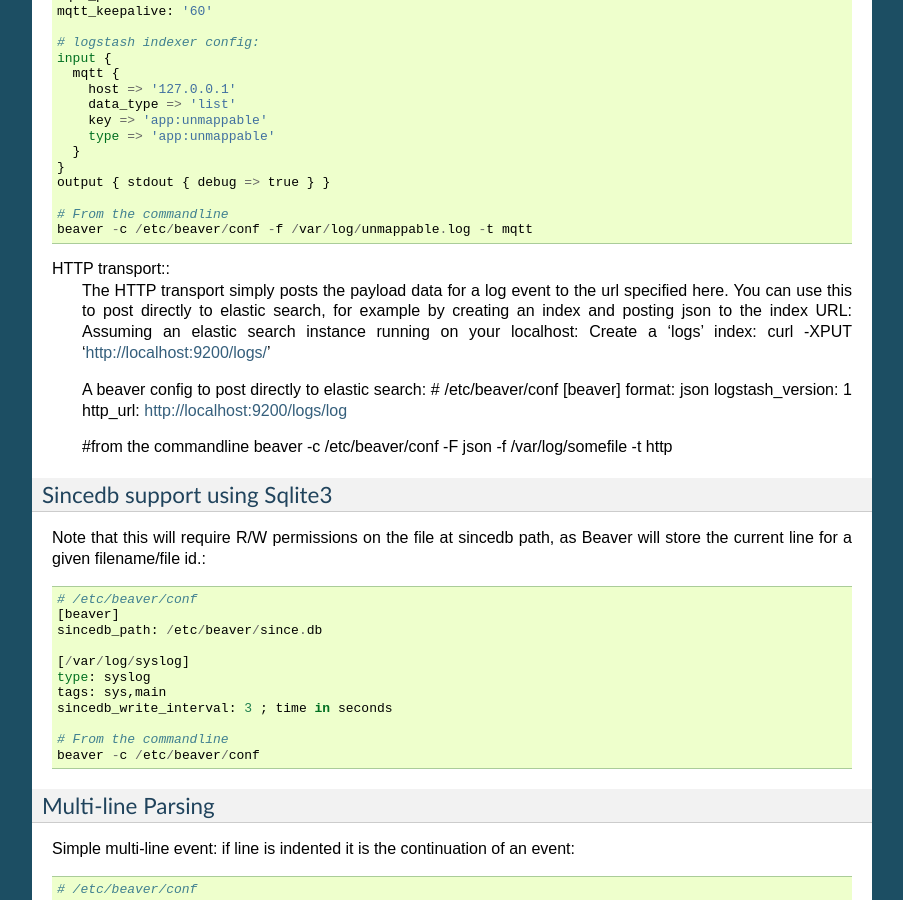
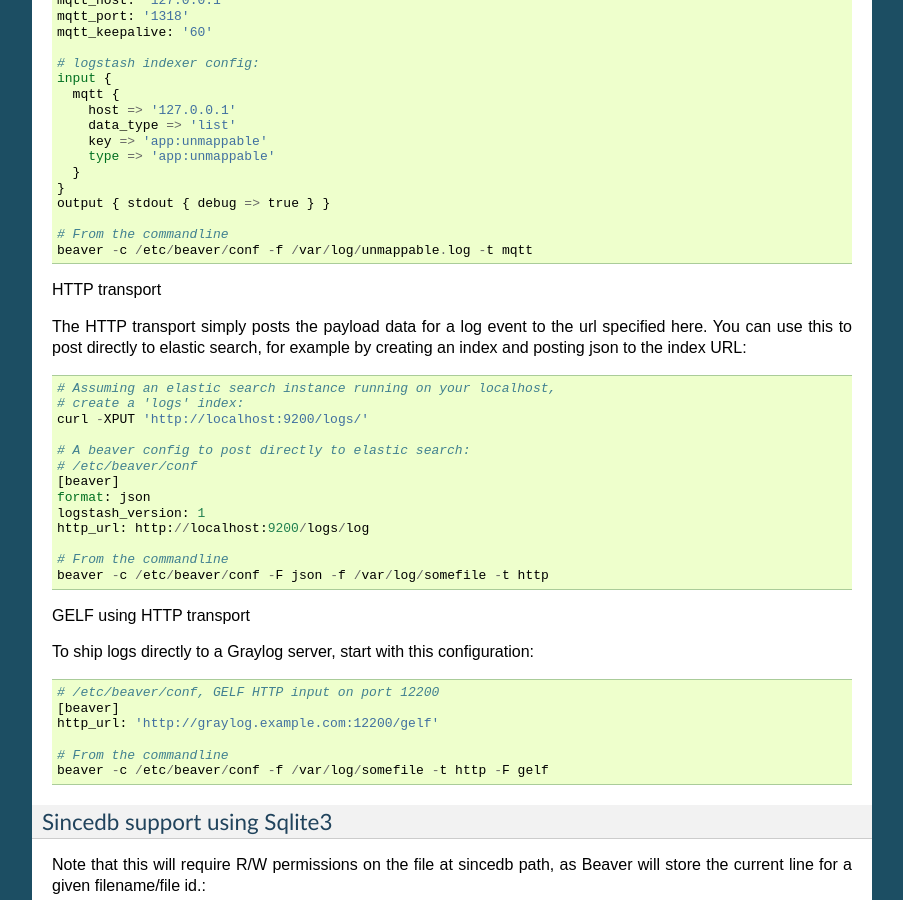
Before and after one commit to python-beaver/python-beaver, a Sphinx documentation site: the page built from docs/user/usage.rst, in a window 1280 px wide and 900 px high, scrolled down 8395 px. Shown: the whole window, without its empty margins (198-1101 px from the left). Built offline with Sphinx 7.4.7, drawn with Linux system fonts in a browser that asks for light colours; some of the changed text lies outside the part shown.

Commit message:
Basic docs for GELF formatter.
Also fixes formatting issues with the immediately-preceding HTTP
transport example section.

```diff
--- a/docs/user/usage.rst
+++ b/docs/user/usage.rst
@@ -23,7 +23,7 @@
     -f FILES [FILES ...], --files FILES [FILES ...]
                           space-separated filelist to watch, can include globs
                           (*.log). Overrides --path argument
-    -F {json,msgpack,raw,rawjson,string}, --format {json,msgpack,raw,rawjson,string}
+    -F {json,msgpack,raw,rawjson,string,gelf}, --format {json,msgpack,raw,rawjson,string,gelf}
                           format to use when sending to transport
     -H HOSTNAME, --hostname HOSTNAME
                           manual hostname override for source_host
@@ -118,7 +118,7 @@
 
 The following can also be passed via argparse. Argparse will override all options in the configfile, when specified.
 
-* format: Default ``json``. Options ``[ json, msgpack, string ]``. Format to use when sending to transport
+* format: Default ``json``. Options ``[ json, msgpack, string, raw, rawjson, gelf ]``. Format to use when sending to transport
 * files: Default ``files``. Space-separated list of files to tail. (Comma separated if specified in the config file)
 * path: Default ``/var/log``. Path glob to tail.
 * transport: Default ``stdout``. Transport to use when log changes are detected
@@ -470,22 +470,35 @@
     # From the commandline
     beaver -c /etc/beaver/conf -f /var/log/unmappable.log -t mqtt
 
-HTTP transport::
-    The HTTP transport simply posts the payload data for a log event to the url specified here.
-    You can use this to post directly to elastic search, for example by creating an index and posting json to the index URL:
-    Assuming an elastic search instance running on your localhost:
-    Create a 'logs' index:
+HTTP transport
+
+The HTTP transport simply posts the payload data for a log event to the url specified here.
+You can use this to post directly to elastic search, for example by creating an index and posting json to the index URL::
+
+    # Assuming an elastic search instance running on your localhost,
+    # create a 'logs' index:
     curl -XPUT 'http://localhost:9200/logs/'
 
-    A beaver config to post directly to elastic search:
+    # A beaver config to post directly to elastic search:
     # /etc/beaver/conf
     [beaver]
     format: json
     logstash_version: 1
     http_url: http://localhost:9200/logs/log
 
-    #from the commandline
+    # From the commandline
     beaver -c /etc/beaver/conf -F json -f /var/log/somefile -t http
+
+GELF using HTTP transport
+
+To ship logs directly to a Graylog server, start with this configuration::
+
+    # /etc/beaver/conf, GELF HTTP input on port 12200
+    [beaver]
+    http_url: 'http://graylog.example.com:12200/gelf'
+
+    # From the commandline
+    beaver -c /etc/beaver/conf -f /var/log/somefile -t http -F gelf
 
 Sincedb support using Sqlite3
 *****************************
```
